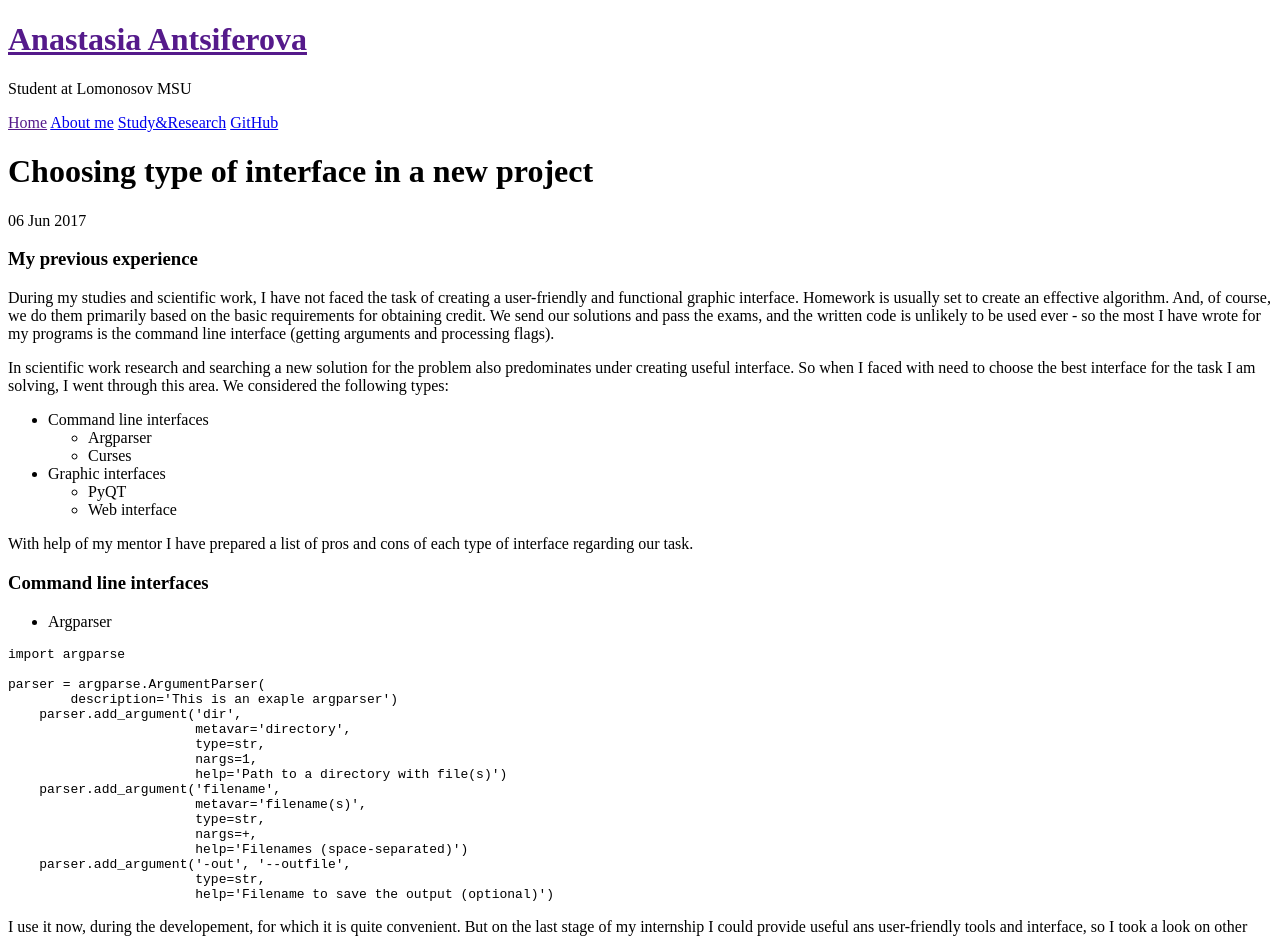
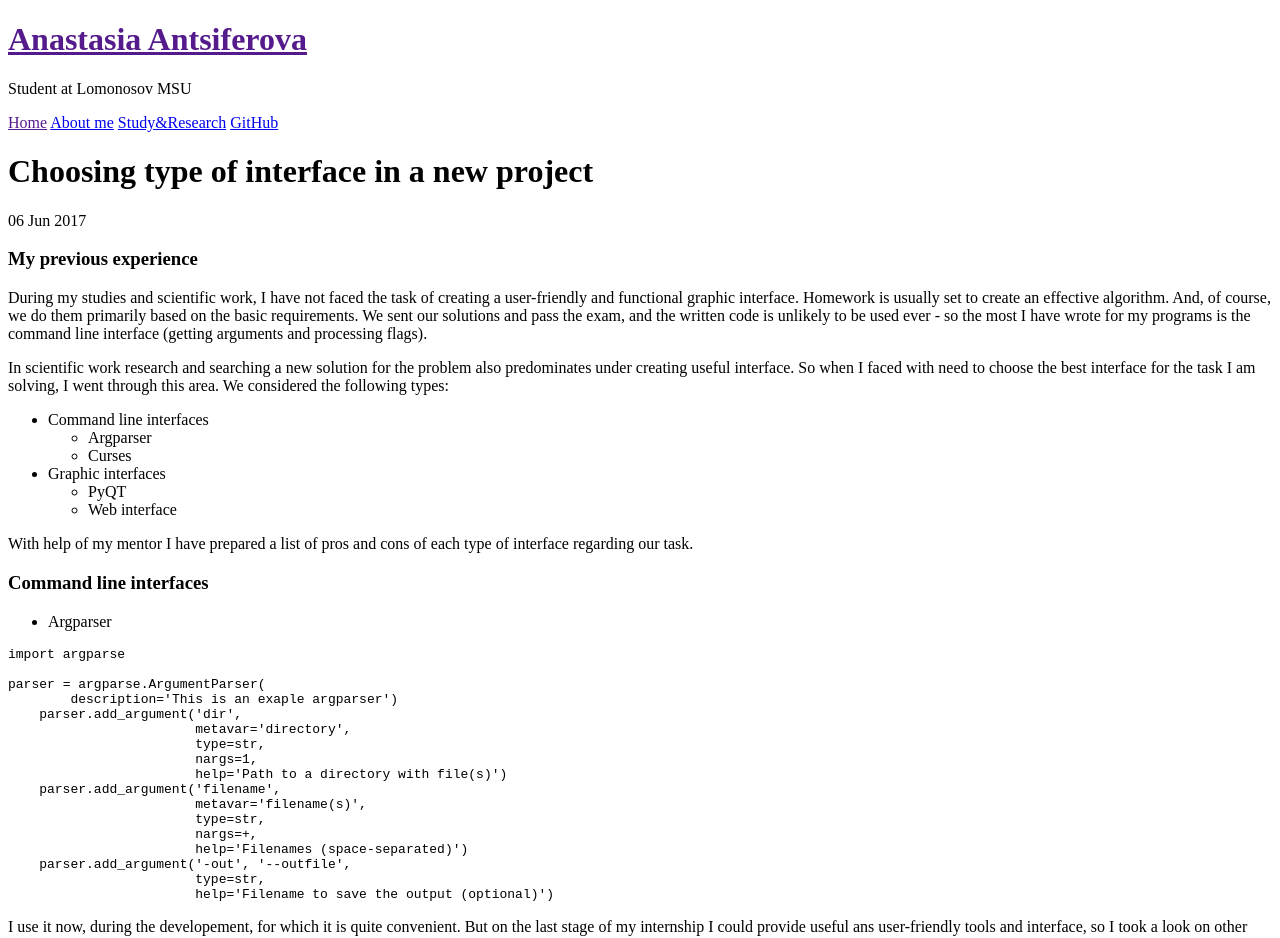
Before and after one commit to aantsiferova/aantsiferova.github.io, a Jekyll site: the page built from _posts/2017-06-06-choosing_user_interface.md, in a window 1280 px wide. Shown: the top 938 px of the page. Built offline with Jekyll 4.4.1, drawn with Linux system fonts in a browser that asks for light colours.

Commit message:
Fixed grammatical errors

```diff
--- a/_posts/2017-06-06-choosing_user_interface.md
+++ b/_posts/2017-06-06-choosing_user_interface.md
@@ -3,7 +3,7 @@ layout: post
 title: Choosing type of interface in a new project
 ---
 ### My previous experience
-During my studies and scientific work, I have not faced the task of creating a user-friendly and functional graphic interface. Homework is usually set to create an effective algorithm. And, of course, we do them primarily based on the basic requirements for obtaining credit. We send our solutions and pass the exams, and the written code is unlikely to be used ever - so the most I have wrote for my programs is the command line interface (getting arguments and processing flags).
+During my studies and scientific work, I have not faced the task of creating a user-friendly and functional graphic interface. Homework is usually set to create an effective algorithm. And, of course, we do them primarily based on the basic requirements. We sent our solutions and pass the exam, and the written code is unlikely to be used ever - so the most I have wrote for my programs is the command line interface (getting arguments and processing flags).
 
 In scientific work research and searching a new solution for the problem also predominates under creating useful interface. So when I faced with need to choose the best interface for the task I am solving, I went through this area. We сonsidered the following types:
 
```
